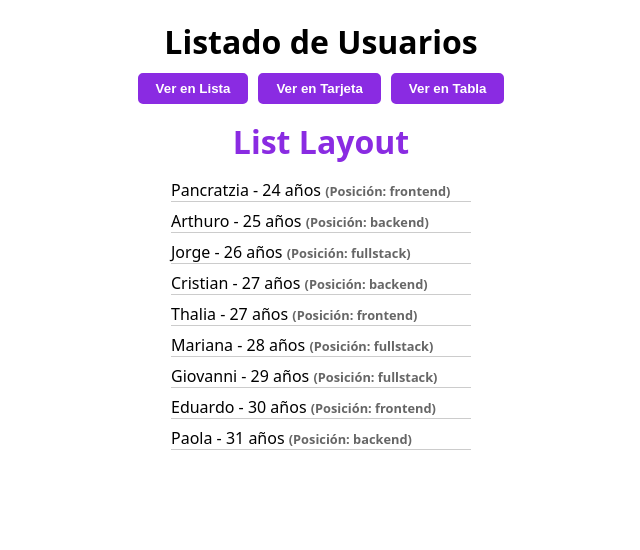
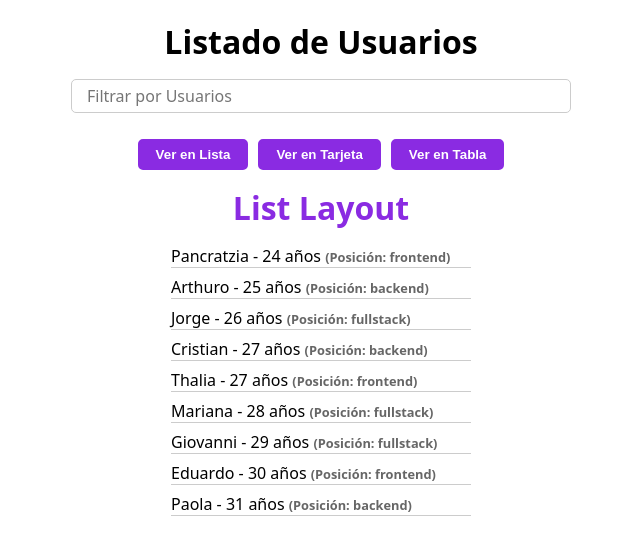
Before and after one commit to Pancratzia/Vue-Projects, a Vue app in the folder dynamic-components-project/: page / in a window 1280 px wide. Shown: the top 550 px of the page, without its empty margins (319-959 px from the left). Built offline with nearby package versions, Linux system fonts and the light colour scheme.

Commit message:
Se agrega un filtro para filtrar por nombre

```diff
--- a/dynamic-components-project/src/views/HomeView.vue
+++ b/dynamic-components-project/src/views/HomeView.vue
@@ -1,6 +1,8 @@
 <template>
   <div class="container main">
     <h1>Listado de Usuarios</h1>
+
+    <input type="text" placeholder="Filtrar por Usuarios" v-model="search" @keyup="handleSearch">
 
     <div class="buttons">
       <button @click="handleLayout(ListLayout)">Ver en Lista</button>
@@ -8,7 +10,7 @@
       <button @click="handleLayout(TableLayout)">Ver en Tabla</button>
     </div>
 
-    <component :is="layout" :content="users"></component>
+    <component :is="layout" :content="filteredUsers"></component>
   </div>
 </template>
 
@@ -17,12 +19,6 @@ import { Ref, ref, defineAsyncComponent, Component } from 'vue';
 const ListLayout = defineAsyncComponent(() => import("@/layouts/ListLayout.vue"));
 const CardLayout = defineAsyncComponent(() => import("@/layouts/CardLayout.vue"));
 const TableLayout = defineAsyncComponent(() => import("@/layouts/TableLayout.vue"));
-
-
-const layout: Ref<Component> = ref(ListLayout);
-
-const handleLayout = (cmp: Component) => layout.value = cmp;
-
 
 const users = ref([
   { name: "Pancratzia", age: 24, position: "frontend" },
@@ -35,6 +31,26 @@ const users = ref([
   { name: "Eduardo", age: 30, position: "frontend" },
   { name: "Paola", age: 31, position: "backend" },
 ]);
+
+
+const search = ref('');
+
+const layout: Ref<Component> = ref(ListLayout);
+
+const handleLayout = (cmp: Component) => layout.value = cmp;
+
+const filteredUsers = ref(users.value);
+
+const handleSearch = () => {
+  if(search.value.length > 0){
+    filteredUsers.value = users.value.filter(user => user.name.toLowerCase().includes(search.value.toLowerCase()));
+  } else {
+    filteredUsers.value = users.value;
+  }
+}
+
+
+
 </script>
 
 <style scoped>
@@ -66,4 +82,15 @@ const users = ref([
     }
   }
 }
+
+input{
+  padding: 5px 15px;
+  margin: 1rem 0;
+  border: 1px solid #ccc;
+  border-radius: 5px;
+  outline: 0;
+  font-size: 16px;
+  width: min(90%, 500px);
+  font-family: system-ui, -apple-system, BlinkMacSystemFont, 'Segoe UI', Roboto, Oxygen, Ubuntu, Cantarell, 'Open Sans', 'Helvetica Neue', sans-serif;
+}
 </style>
```
